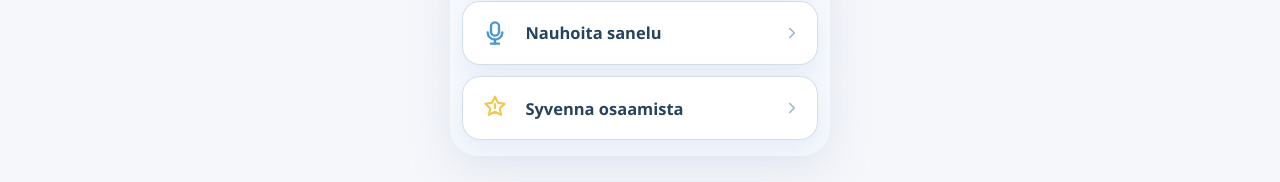
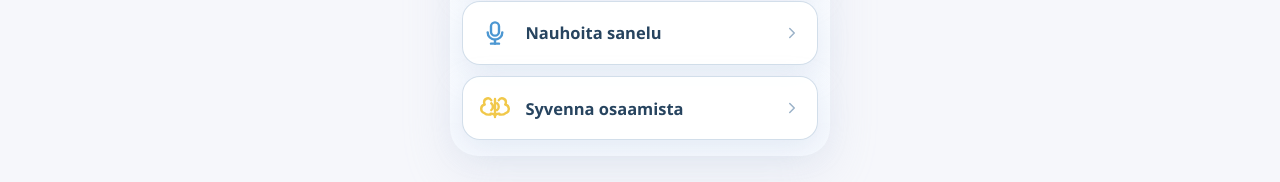
Before and after one commit to heikkikukkonen/learningspiral, a Next.js app: page / in a window 1280 px wide. Shown: the part 586-768 px from the top of the page. Built offline with nearby package versions, Linux system fonts and the light colour scheme.

Commit message:
Change review action icon to brain

```diff
--- a/app/page.tsx
+++ b/app/page.tsx
@@ -27,7 +27,7 @@ const homeActions = [
     subtitle: "Palaa review'hun ja jatka oppimiskierretta.",
     href: "/review",
     accent: "gold",
-    icon: "bulb"
+    icon: "brain"
   }
 ] as const;
 
@@ -71,6 +71,37 @@ function ActionIcon({ icon }: { icon: (typeof homeActions)[number]["icon"] }) {
         <path d="M6.5 11.5a5.5 5.5 0 0011 0" fill="none" stroke="currentColor" strokeLinecap="round" strokeWidth="1.8" />
         <path d="M12 17v3" fill="none" stroke="currentColor" strokeLinecap="round" strokeWidth="1.8" />
         <path d="M9 20h6" fill="none" stroke="currentColor" strokeLinecap="round" strokeWidth="1.8" />
+      </svg>
+    );
+  }
+
+  if (icon === "brain") {
+    return (
+      <svg viewBox="0 0 24 24" aria-hidden="true">
+        <path
+          d="M9.2 6.2a2.9 2.9 0 00-5.4 1.5c0 .6.2 1.2.5 1.7A3.3 3.3 0 004 15.8c.9.8 2 1.2 3.2 1.2h1.4"
+          fill="none"
+          stroke="currentColor"
+          strokeLinecap="round"
+          strokeLinejoin="round"
+          strokeWidth="1.8"
+        />
+        <path
+          d="M14.8 6.2a2.9 2.9 0 015.4 1.5c0 .6-.2 1.2-.5 1.7a3.3 3.3 0 01.3 6.4c-.9.8-2 1.2-3.2 1.2h-1.4"
+          fill="none"
+          stroke="currentColor"
+          strokeLinecap="round"
+          strokeLinejoin="round"
+          strokeWidth="1.8"
+        />
+        <path
+          d="M12 5.2v13.6M9.2 8.4C10 9 10.4 9.9 10.4 11s-.4 2-1.2 2.6m4.4-5.2c.8.6 1.2 1.5 1.2 2.6s-.4 2-1.2 2.6M8.7 16.3c.8-.2 1.5-.1 2.2.3.3.2.7.5 1.1.9m3.3-1.2c-.8-.2-1.5-.1-2.2.3-.3.2-.7.5-1.1.9"
+          fill="none"
+          stroke="currentColor"
+          strokeLinecap="round"
+          strokeLinejoin="round"
+          strokeWidth="1.8"
+        />
       </svg>
     );
   }
```
